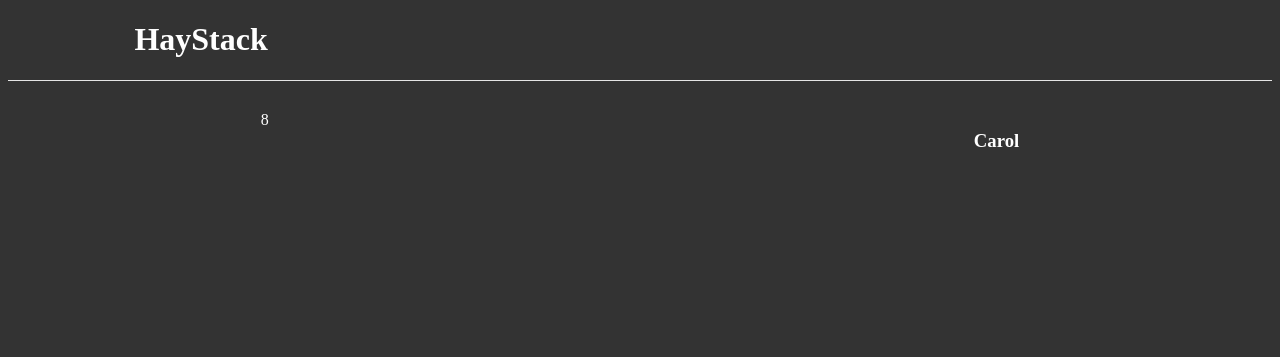
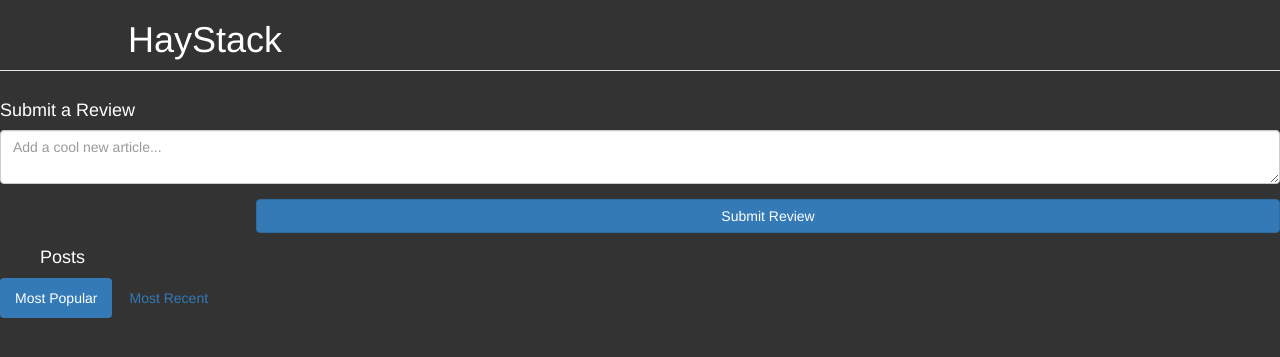
Before and after one commit to brianbest/uitCODE2015, a PHP site: page /views/index.html in a window 1280 px wide. Shown: the top 357 px of the page. Run offline with PHP 8.4, Linux system fonts and the light colour scheme; some libraries are stand-ins or nearby versions.

Commit message:
getting the post bar in trying to get functionality

```diff
--- a/app/scripts/app.js
+++ b/app/scripts/app.js
@@ -1,15 +1,72 @@
 
 (function() {
-  var article = {
+
+  var app = angular.module('home', []);
+
+  app.controller('HomeController', function () {
+    this.posts = {};
+    this.addPost = function(articles){
+      articles.posts.push(this.post);
+      this.post={}
+    }
+
+  });
+
+  app.controller('TabController', function(){
+    this.tab=1;
+    this.setTab = function(newValue){
+      this.tab=newValue;
+    };
+    this.isSet=function(tabName){
+      return this.tab === tabName;
+    };
+  });
+
+  //app.controller('NewPostController', function(){
+  //  this.newPost={};
+  //  this.addPost=function(product){
+  //    product.newPosts.push(this.newPost);
+  //    this.newPost={};
+  //  };
+  //});
+
+
+  var articles = [{
     name: 'Carol',
     description: "Some gems have hidden qualities beyond their luster, beyond their shine... Azurite is one of those gems.",
     vote: 8
-  };
-  var app = angular.module('home', []);
-  app.controller('HomeController', function () {
-    this.post = article;
+  },
+    {
+      name: 'Lawrence',
+      description: "Some gems have hidden qualities beyond their luster, beyond their shine... Azurite is one of those gems.",
+      vote: 19
+    },
+    {
+      name: 'Matt',
+      description: "alskdjfa;lsd",
+      vote:9
 
-  });
+  //newPosts[{
+  //  name: 'Dianna',
+  //  Description: 'aosdfalskdjf',
+  //  vote: 15
+  //}, {
+  //  name:Pat,
+  //  Description: 'alskdjf',
+  //  vote: 15
+  //
+  }];
 
 
 })();
+
+
+////alert('ajax is happening!');
+//$http.get('/project1/ajax/getPosts.php').success(function(data, status){
+//  //alert('ajax is giving us a callback!! ');
+//
+//  $scope.posts= data;
+//  console.log(data);
+//  console.log(data[0].post_id);
+//  return status;
+//})
--- a/app/styles/main.css
+++ b/app/styles/main.css
@@ -10,8 +10,23 @@ body {
   color:white
 
 }
+.list-group-item{
+  border: solid 2px #00ccd6;
+}
+
+h3{
+  color:black;
+}
+
 .pull-right{
-  float:right;
+  float:left;
+  width: 80%;
+}
+.vote{
+  width: 20%;
+  border: white 2px solid;
+  float: left;
+
 }
 .post-row{
   width: 60%;
--- a/app/views/index.html
+++ b/app/views/index.html
@@ -1,6 +1,7 @@
 <!DOCTYPE html>
 <html ng-app="home" class="no-js">
   <head>
+    <link rel="stylesheet" type="text/css" href="//maxcdn.bootstrapcdn.com/bootstrap/3.3.2/css/bootstrap.min.css" />
     <meta charset="utf-8">
     <title></title>
     <meta name="description" content="">
@@ -26,7 +27,7 @@
 
     <!-- endbuild -->
   </head>
-  <body ng-controller="HomeController as home">
+  <body class="list-group" ng-controller="HomeController as home">
     <!--[if lt IE 7]-->
 
     <div class="header">
@@ -37,22 +38,56 @@
 
     </div>
 
-
-    <div class="post-row">
-      {{home.post.vote}}
-      <h3 class="pull-right">{{home.post.name}}</h3>
+    <form name="submitForm">
+      <blockquote ng-repeat="post in home.posts"></blockquote>
+      <h4>Submit a Review</h4>
+      <fieldset class="form-group">
+        <textarea ng-model="post.body" class="form-control" placeholder="Add a cool new article..." title="Review"></textarea>
+      </fieldset>
+      <fieldset class="form-group">
+        <input type="submit" class="btn btn-primary pull-right" value="Submit Review" />
+      </fieldset>
+    </form>
 
 
+<ul><h4>Posts</h4>
+    <div class="post-row">
+
+      <div class="list-group-item" ng-repeat="post in home.posts">
+        <h3>
+          {{post.vote}}
+        <div class="pull-right">
+          {{post.name}}
+        </div>
+          </h3>
+      </div>
+
+    </div>
+</ul>
+
+
+    <section class="tab" ng-controller="TabController as tab">
+      <ul class="nav nav-pills">
+        <li ng-class="{active: tab.isSet(1)}">
+          <a href ng-click="tab.setTab(1)">Most Popular</a></li>
+        <li ng-class="{active: tab.isSet(2)}">
+          <a href ng-click="tab.setTab(2)">Most Recent</a></li>
+      </ul>
+    </section>
+
+    <div ng-show="tab.isSet(1)">
+      <h1>Most Popular</h1>
+      <blockquote>{{post.vote}}</blockquote>
+    </div>
+    <div ng-show="tab.isSet(2)">
+      <h4>Most Recent</h4>
+      <blockquote>Shine: </blockquote>
     </div>
 
+    <!--<div>-->
+      <!--<blockquote ng-repeat="post in posts">-->
 
-    <div>
-      <!--<blockquote ng-repeat="post in posts">-->
-        <!--<form name="submitForm" ng-controller="PostController as PostCtrl">-->
-          <!--<textarea ng-model="post.body"></textarea>-->
-          <!--<input type="submit" value="post" ng-submit="PostCtrl"/>-->
-        <!--</form>-->
-      <!--</blockquote>-->
+
 
 
 
```
